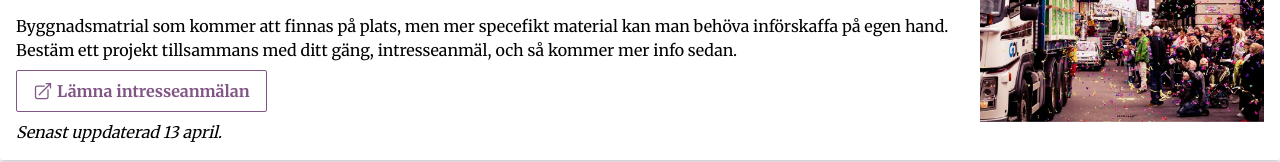
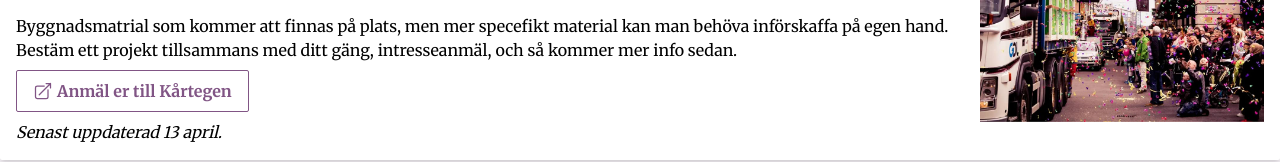
Before and after one commit to WheresMarco/SOF23, a Next.js app: page /kartegen in a window 1280 px wide. Shown: the part 384-546 px from the top of the page. Built offline with nearby package versions, Linux system fonts and the light colour scheme.

Commit message:
Change to correct link

```diff
--- a/app/kartegen/page.js
+++ b/app/kartegen/page.js
@@ -51,7 +51,7 @@ export default function Festivalen() {
 
           <Link
             className="btn btn-purple mr-2 mb-2 md:mb-0"
-            href="https://docs.google.com/forms/d/e/1FAIpQLSfWakiXstuwX0eQZGHKTWo4crOe85wP1tbzDmvZ9nWkU0IOfw/viewform"
+            href="https://forms.gle/PAWyBX76XvpdaSwR8"
             target="blank"
           >
             <svg
@@ -68,7 +68,7 @@ export default function Festivalen() {
                 d="M13.5 6H5.25A2.25 2.25 0 003 8.25v10.5A2.25 2.25 0 005.25 21h10.5A2.25 2.25 0 0018 18.75V10.5m-10.5 6L21 3m0 0h-5.25M21 3v5.25"
               />
             </svg>
-            Lämna intresseanmälan
+            Anmäl er till Kårtegen
           </Link>
 
           <p className="italic">Senast uppdaterad 13 april.</p>
```
